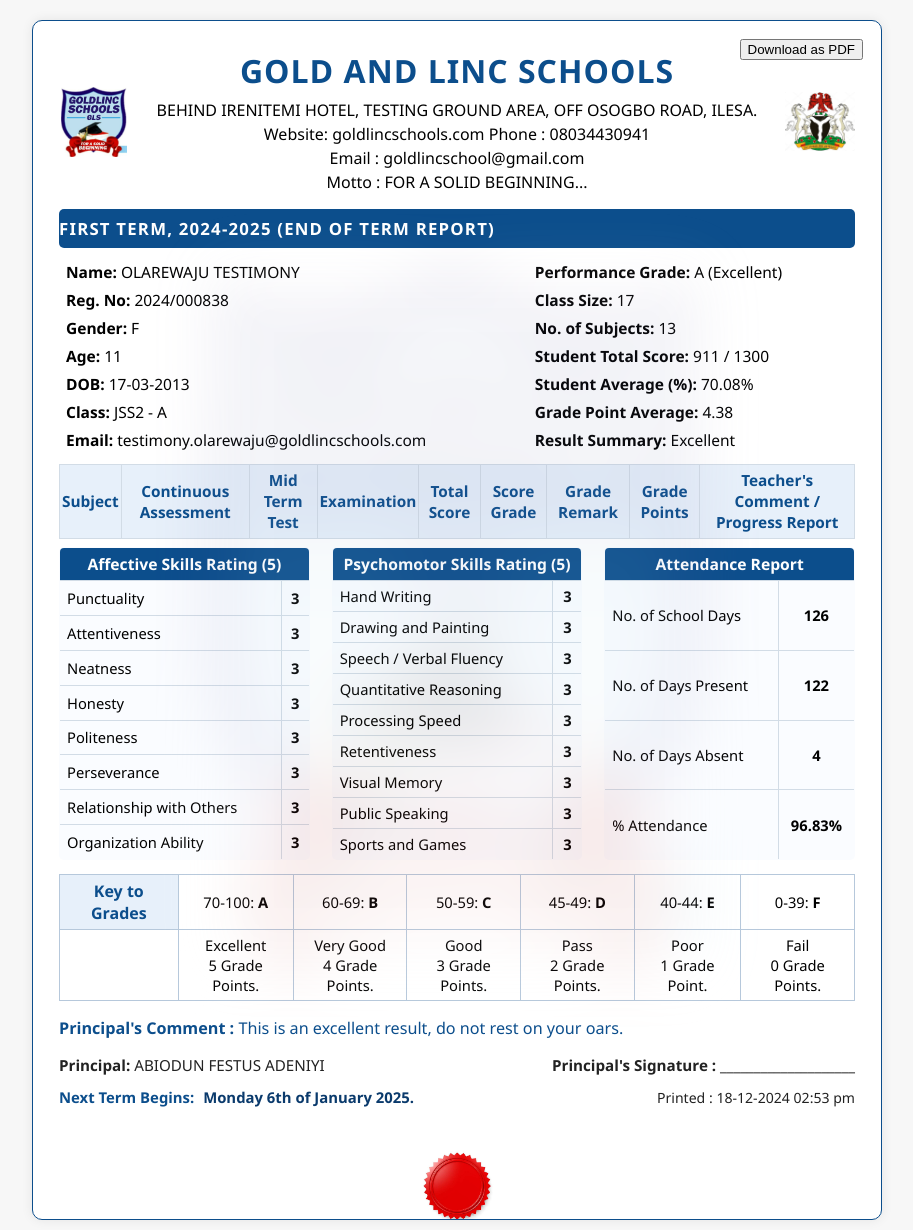
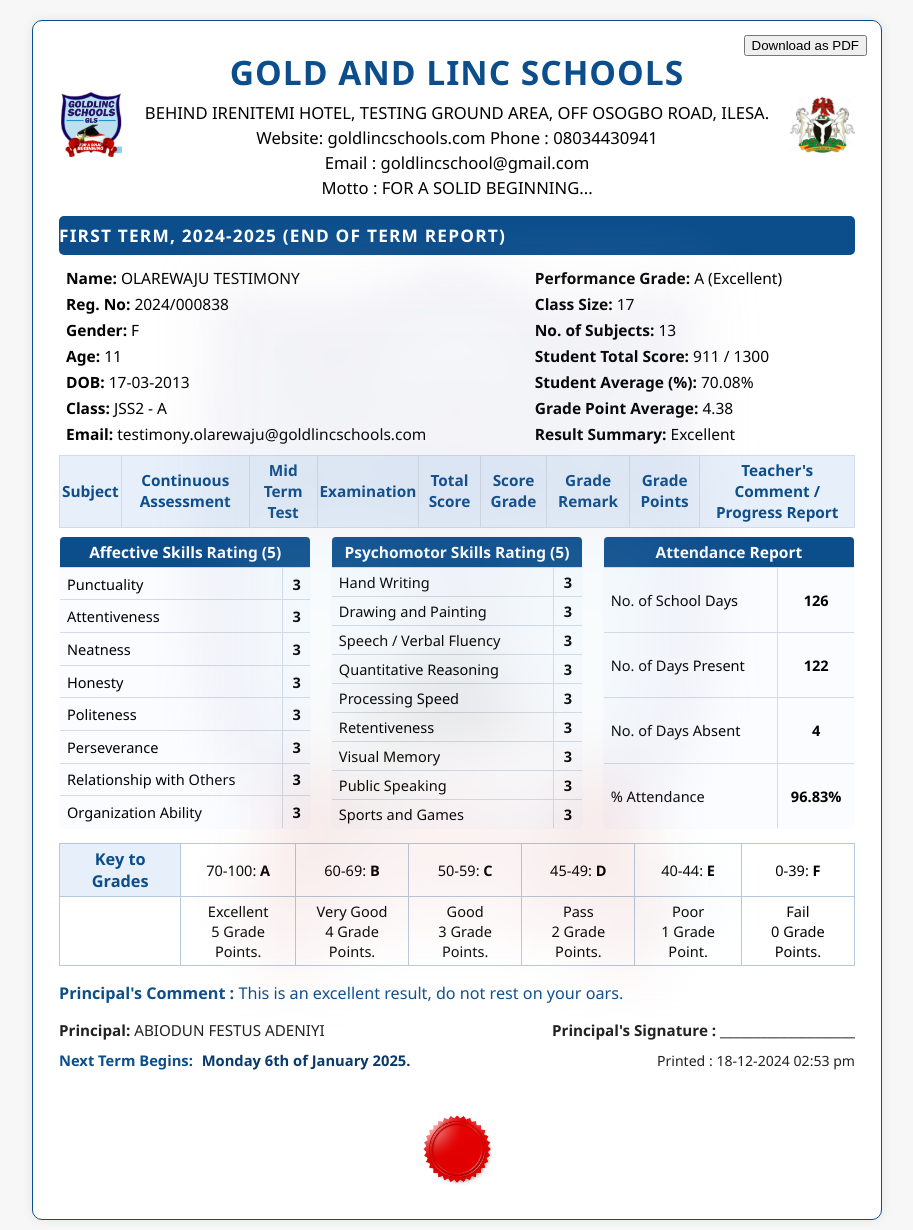
Before and after one commit to Richarddtimm230/Gold, a website: page public/report.html in a window 1280 px wide. Shown: the whole page, without its empty margins (183-1096 px from the left). Drawn offline with nearby package versions, Linux system fonts and the light colour scheme.

Commit message:
Update report.css

```diff
--- a/public/report.css
+++ b/public/report.css
@@ -1,61 +1,58 @@
-
 body {
   font-family: 'Segoe UI', 'Arial', sans-serif;
   margin: 0;
   padding: 0;
   background: #f7f7f7;
 }
+
+/* A4 size for print and PDF (210mm x 297mm) */
 .report-container {
+  width: 210mm;
+  max-width: 210mm;
+  min-width: 0;
+  margin: 18px auto 0 auto;
   background: #fff;
-      max-width: 850px;
-      min-width: 750px;
-      width: 850px;
-      min-height: 1100px;
-      max-height: 1200px;
-      height: 1200px;
-      margin: 20px auto;
   border: 1.5px solid #0c4e8c;
   border-radius: 10px;
   box-shadow: 0 0 12px rgba(0,0,0,0.08);
-      padding: 28px 26px 15px 26px;
+  padding: 16px 12px 10px 12px;
   box-sizing: border-box;
-      /* Forcing one page for PDF */
-      overflow: hidden;
   position: relative;
-      page-break-after: avoid;
+  overflow: visible;
 }
-    .no-print-btn {
-      position: absolute;
-      top: 18px;
-      right: 18px;
-      z-index: 50;
-    }
+
+/* Logo & header */
 .school-header {
   display: flex;
   align-items: center;
   justify-content: space-between;
 }
+
 .school-logo, .coat-of-arms {
-      height: 70px;
-      width: 70px;
+  height: 65px;
+  width: 65px;
   object-fit: contain;
 }
+
 .school-info {
   flex: 1;
   text-align: center;
 }
+
 .school-info h1 {
   color: #0c4e8c;
   margin: 0;
-      font-size: 2rem;
+  font-size: 2.1rem;
   font-weight: bold;
   letter-spacing: 1px;
 }
+
 .school-info p {
   margin: 6px 0 0 0;
-      font-size: 1rem;
+  font-size: 1.04rem;
   line-height: 1.5;
 }
+
 .term-title {
   background: #0c4e8c;
   margin-top: 15px;
@@ -63,49 +60,61 @@
   padding: 8px 0;
   border-radius: 5px;
 }
+
 .term-title h2 {
   color: #fff;
   margin: 0;
-      font-size: 1.05rem;
+  font-size: 1.08rem;
   letter-spacing: 1.2px;
 }
+
 .student-info-section {
-      margin-bottom: 10px;
+  margin-bottom: 8px;
 }
+
 .student-info-table {
   width: 100%;
   border-collapse: collapse;
   font-size: 0.97rem;
 }
+
 .student-info-table td {
-      padding: 3px 7px;
+  padding: 2px 7px;
   border: none;
 }
+
 .results-section {
-      margin-top: 0;
+  margin-top: 2px;
   margin-bottom: 8px;
 }
+
+/* Table tweaks for compactness */
 .results-table {
   width: 100%;
   border-collapse: collapse;
   margin-bottom: 3px;
-      font-size: 0.91rem;
+  font-size: 0.89rem;
 }
+
 .results-table th, .results-table td {
   border: 1px solid #d2dce6;
-      padding: 5px 2px;
+  padding: 4px 2px;
   text-align: center;
 }
+
 .results-table thead th {
   background: #e7f0fa;
   color: #0c4e8c;
   font-size: 0.96rem;
   font-weight: bold;
 }
+
 .results-table tbody tr td:first-child {
   text-align: left;
   font-weight: 500;
 }
+
+/* Skills and attendance tables */
 .skills-tables-section {
   display: flex;
   flex-wrap: wrap;
@@ -113,79 +122,93 @@
   margin-bottom: 8px;
   gap: 6px;
 }
+
 .skills-table {
-      width: 31.5%;
+  width: 31.7%;
   border-collapse: collapse;
   margin-bottom: 6px;
-      font-size: 0.92rem;
+  font-size: 0.91rem;
   background: #fafcff;
   border: 1px solid #b6c8db;
   border-radius: 5px;
   overflow: hidden;
 }
+
 .skills-table th {
   background: #0c4e8c;
   color: #fff;
-      font-size: 0.98rem;
+  font-size: 0.97rem;
   font-weight: bold;
-      padding: 5px 0;
+  padding: 4px 0;
   border: none;
 }
+
 .skills-table td {
   border: 1px solid #d2dce6;
-      padding: 5px 7px;
+  padding: 4px 7px;
   text-align: left;
 }
+
 .skills-table tr td:last-child {
   text-align: center;
   font-weight: bold;
 }
+
 .grades-key-section {
   margin: 7px 0 7px 0;
 }
+
 .grades-key-table {
   width: 100%;
   border-collapse: collapse;
-      font-size: 0.92rem;
+  font-size: 0.91rem;
 }
+
 .grades-key-table th, .grades-key-table td {
   border: 1px solid #b6c8db;
-      padding: 5px 7px;
+  padding: 4px 7px;
   text-align: center;
 }
+
 .grades-key-table th {
   background: #e7f0fa;
   color: #0c4e8c;
-      font-size: 1rem;
+  font-size: 1.02rem;
   font-weight: bold;
 }
+
 .comments-section {
-      margin: 10px 0;
+  margin: 9px 0;
 }
+
 .principal-comment {
   font-size: 1.01rem;
   font-weight: 500;
   color: #0c4e8c;
 }
+
 .principal-sign {
-      margin-top: 7px;
+  margin-top: 6px;
   display: flex;
   justify-content: space-between;
   font-size: 0.95rem;
   color: #222;
 }
+
 .footer-section {
   display: flex;
   justify-content: space-between;
   align-items: center;
-      margin-top: 12px;
-      font-size: 0.93rem;
+  margin-top: 10px;
+  font-size: 0.92rem;
   color: #212121;
 }
+
 .next-term {
   font-weight: bold;
   color: #0c4e8c;
 }
+
 .next-term-date {
   font-family: 'Segoe UI', 'Arial', sans-serif;
   font-size: 1em;
@@ -193,26 +216,67 @@
   margin-left: 5px;
   color: #0a3a6c;
 }
+
 .footer-meta {
   text-align: right;
   font-size: 0.88rem;
 }
+
 .powered-by {
   margin-left: 14px;
 }
+
 .powered-by a {
   color: #0c4e8c;
   text-decoration: none;
   font-weight: bold;
 }
+
+.no-print-btn {
+  position: absolute;
+  top: 14px;
+  right: 14px;
+  z-index: 50;
+}
+
+/* Print styles to force single-page, shrink content if needed */
+@media print {
+  html, body {
+    width: 210mm !important;
+    height: 297mm !important;
+    background: #fff !important;
+    -webkit-print-color-adjust: exact;
+    print-color-adjust: exact;
+    overflow: hidden;
+  }
+  .report-container {
+    box-shadow: none;
+    margin: 0 !important;
+    padding: 10px 5px 8px 5px;
+    width: 210mm;
+    max-width: 210mm;
+    border: none;
+    background: #fff !important;
+    /* If needed, scale content to fit single page */
+    transform: scale(0.97);
+    transform-origin: top left;
+  }
+  .no-print-btn, nav, .bottom-nav {
+    display: none !important;
+  }
+  /* Avoid page breaks inside tables/sections */
+  .results-section, .skills-tables-section, .grades-key-section, .comments-section, .footer-section {
+    page-break-inside: avoid;
+  }
+}
+
+/* Responsive for screen only */
 @media (max-width: 900px) {
   .report-container {
-        max-width: 99vw;
+    max-width: 98vw;
     width: 98vw;
     min-width: 0;
     padding: 4px;
-        height: auto;
-        min-height: unset;
   }
   .skills-tables-section {
     flex-direction: column;
@@ -228,15 +292,3 @@
     gap: 7px;
   }
 }
-    @media print {
-      .no-print-btn, nav, .bottom-nav { display: none !important; }
-      body { background: #fff !important; }
-      .report-container {
-        box-shadow: none;
-        margin: 0 !important;
-        max-width: 850px;
-        width: 850px;
-        min-width: 750px;
-        min-height: 1100px;
-      }
-    }
```
Lines whose indentation alone changed are shown as unchanged.
